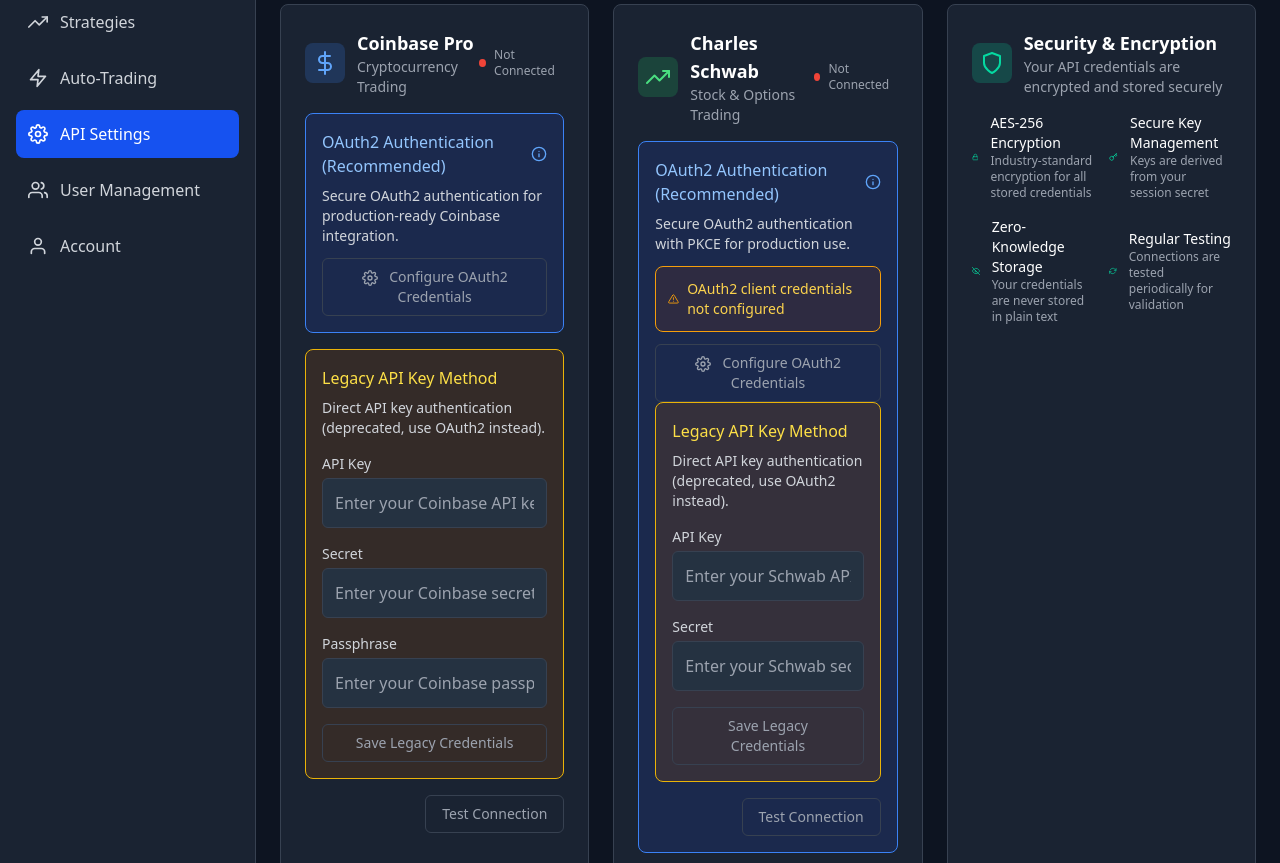
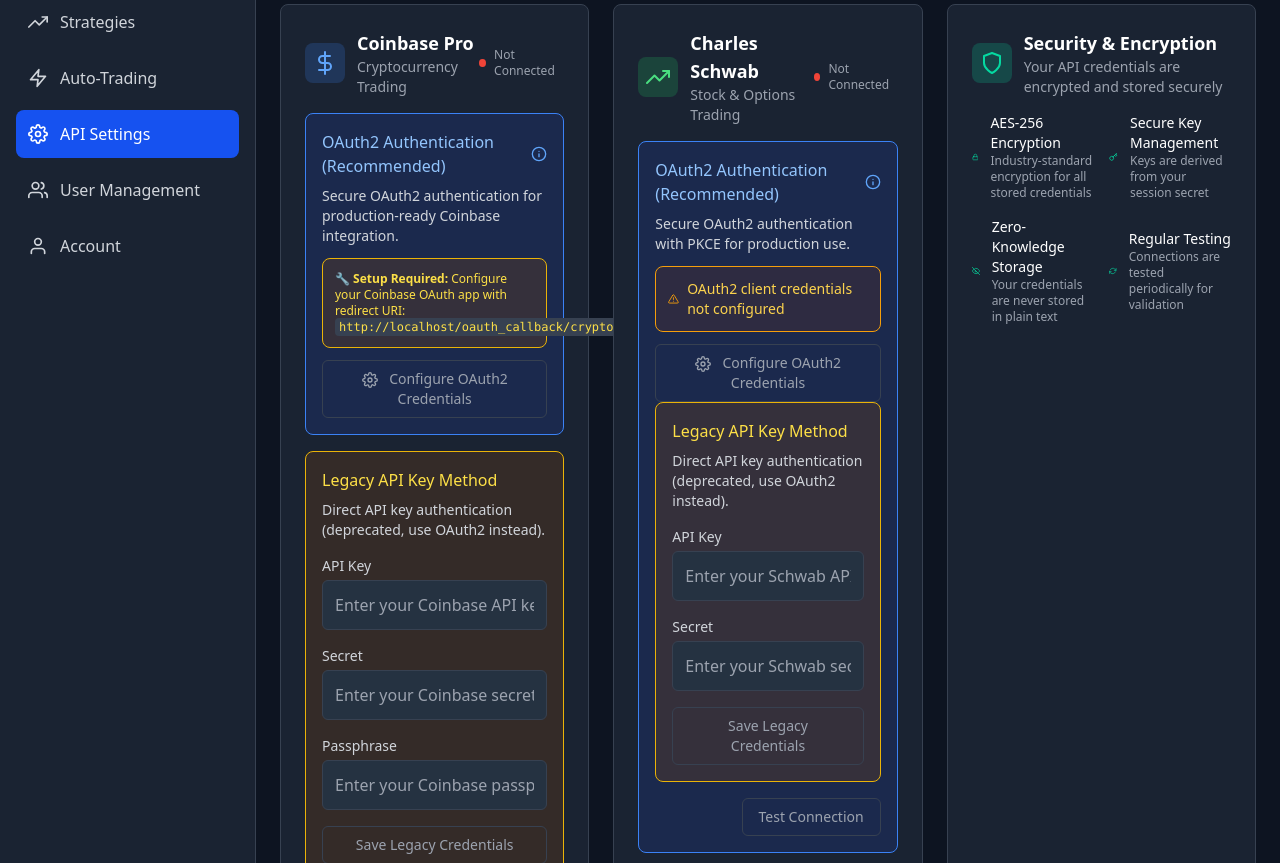
Before and after one commit to NVMtheName/ArbionTrader, a Flask app: page /api_settings in a window 1280 px wide. Shown: the part 223-1086 px from the top of the page. Run offline with Flask 3, Linux system fonts and the light colour scheme; a user stored in the database is signed in; some libraries are stand-ins or nearby versions.

Commit message:
Guide users to correctly set up Coinbase OAuth to ensure proper redirection
Adds helpful warning messages to the Coinbase OAuth setup page to ensure correct redirect URI configuration.

Replit-Commit-Author: Agent
Replit-Commit-Session-Id: 55d649fa-7741-4bdc-92c1-358905c068a2
Replit-Commit-Screenshot-Url: https://storage.googleapis.com/screenshot-production-us-central1/b5647b89-6936-47ce-978a-a2d77d17e79f/7e6cdfad-e802-4d63-9ce0-d512bc4b7c20.jpg

```diff
--- a/templates/api_settings.html
+++ b/templates/api_settings.html
@@ -55,6 +55,12 @@
                 <p class="text-sm text-gray-300 mb-3">
                     Secure OAuth2 authentication for production-ready Coinbase integration.
                 </p>
+                <div class="mb-3 p-3 bg-yellow-900 bg-opacity-30 rounded-lg border border-yellow-500">
+                    <p class="text-xs text-yellow-300">
+                        <strong>🔧 Setup Required:</strong> Configure your Coinbase OAuth app with redirect URI:
+                        <code class="bg-gray-700 px-1 py-0.5 rounded text-xs">{{ url_for('main.oauth_callback_coinbase', _external=True) }}</code>
+                    </p>
+                </div>
                 {% if coinbase_oauth_configured %}
                     <div class="space-y-3">
                         <form method="POST">
@@ -116,6 +122,13 @@
                                         value="{{ url_for('main.oauth_callback_coinbase', _external=True) }}"
                                         readonly
                                     >
+                                    <div class="mt-2 p-3 bg-red-900 bg-opacity-30 rounded-lg border border-red-500">
+                                        <p class="text-xs text-red-300">
+                                            <strong>⚠️ IMPORTANT:</strong> Your Coinbase Developer Console must use this exact URL.
+                                            If you're being redirected to <code>arbion.ai/console/app/</code>,
+                                            update your Coinbase OAuth app settings.
+                                        </p>
+                                    </div>
                                 </div>
 
                                 <button
```
